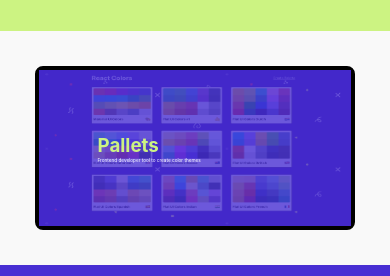
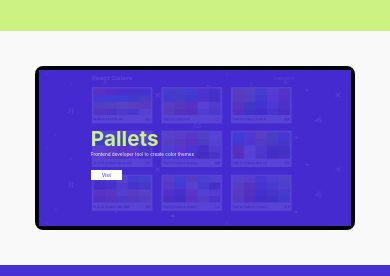
Before and after one commit to 54JIN/personal-website, a React (Create React App) app: page / in a window 390 px wide. Shown: the part 710-986 px from the top of the page. Built offline with nearby package versions, Linux system fonts and the light colour scheme.

Commit message:
Added Button, Title, and description responsive to data on Projects

```diff
--- a/src/App.js
+++ b/src/App.js
@@ -25,15 +25,21 @@ function App() {
   const NoteworthyProjects = [
     {
       image: pallets,
-      title: "1"
+      title: "Pallets",
+      description: "Frontend developer tool to create color themes",
+      link: "https://54jin.github.io/color-project/"
     },
     {
       image: pallets,
-      title: "2"
+      title: "Pallets",
+      description: "Frontend developer tool to create color themes",
+      link: "https://54jin.github.io/color-project/"
     },
     {
       image: pallets,
-      title: "3"
+      title: "Pallets",
+      description: "Frontend developer tool to create color themes",
+      link: "https://54jin.github.io/color-project/"
     },
   ]
 
--- a/src/Carousel.css
+++ b/src/Carousel.css
@@ -16,45 +16,13 @@
   border-radius: 8px;
 }
 
-.carousel-overlay {
-  width: 80vw;
-  height: 40vw;
-  background-color: rgba(72, 47, 211, 0.8);
-}
-
 .carousel-container {
     width: 80vw;
-    /* max-width: 700px; */
-    /* height: 40vw; */
-    /* background-color: #482FD3; */
-    display: flex;
-    position: absolute;
-    margin-bottom: 15vw;
-  }
-
-.carousel-container-content {
-  /* width: 40vw; */
     height: 40vw;
     display: flex;
     position: absolute;
-  flex-direction: column;
-  align-items: flex-start;
-  justify-content: center;
-  margin-left: 15vw;
-}
-
-.carousel-container-content h1{
-  color: #CCF382;
-  font-size: 4.8vw;
-  margin-top: 0px;
-  margin-bottom: 0px;
-}
-
-.carousel-container-content p{
-  color: #FFFFFF;
-  font-size: 1.2vw;
-  margin-top: 0px;
-  margin-bottom: 0px;
+    /* margin-bottom: 15vw; */
+    align-items: center;
 }
 
 .carousel {
@@ -73,12 +41,6 @@
   flex-direction: column;
   flex: 1 0 100%;
   scroll-snap-align: start;
-  }
-
-  .carousel-item img {
-    height: 40vw;
-    width: 100%;
-    /* object-fit: cover; */
 }
 
 .carousel-btn {
@@ -108,12 +70,6 @@
   width: 0px;
 }
 
-  /* @media only screen and (min-width: 1201px) {
-    .carousel-container {
-        display: none;
-    }
-  } */
-
   @media only screen and (max-width: 1000px) {
     .carousel-btn {
       display: none;
--- a/src/Carousel.js
+++ b/src/Carousel.js
@@ -35,20 +35,13 @@ const Carousel = ({ images }) => {
           <div className="carousel" ref={carousel}>
               {images.map((img, idx) => (
                 <div className="carousel-item" key={`${idx}-${img.title}`}>
-                  <Noteworthy image={img.image} />
+                  <Noteworthy image={img.image} title={img.title} description={img.description} link={img.link}/>
                 </div>
               ))}
           </div>
           <div className="carousel-container">
-            <div className="carousel-container-2">
-              <div className="carousel-overlay"></div>
-              <div className="carousel-btn left-btn" onClick={() => incrementCarousel(-1)}/>
-              <div className="carousel-btn right-btn" onClick={() => incrementCarousel(1)}/>
-            </div>
-            <div className="carousel-container-content">
-                <h1>Pallets</h1>
-                <p>Frontend developer tool to create color themes</p>
-            </div>
+            <div className="carousel-btn left-btn" onClick={() => incrementCarousel(-1)}/>
+            <div className="carousel-btn right-btn" onClick={() => incrementCarousel(1)}/>
           </div>
         </div>
       </div>
--- a/src/Noteworthy.css
+++ b/src/Noteworthy.css
@@ -1,22 +1,71 @@
-@media only screen and (max-width: 1200px) {
 .Noteworthy {
     display: flex;
-        justify-content: center;
-        /* width: 80vw; */
     width: 100%;
 }
-    .Noteworthy img{
+
+.Noteworthy-image {
+    display: flex;
     width: 100%;
 }
+
+.Noteworthy-image img{
+    height: 40vw;
+    width: 100%;
 }
 
-/* @media only screen and (max-width: 600px) {
-    .Noteworthy {
+.Noteworthy-overlay {
+    position: absolute;
     display: flex;
-        justify-content: center;
-        width: 80vw;
-    }
-    .Noteworthy img{
     width: 100%;
 }
-} */
+
+.Noteworthy-overlay-wrapper {
+    display: flex;
+}
+
+.image-overlay {
+    width: 80vw;
+    height: 40vw;
+    background-color: rgba(72, 47, 211, 0.9);
+}
+
+.Noteworthy-container-content {
+    position: absolute;
+    display: flex;
+    flex-direction: column;
+    justify-content: center;
+    margin-left: 13.3vw;
+    width: 100%;
+    height: 100%;
+}
+
+.Noteworthy-container-content h1{
+    color: #CCF382;
+    font-size: 5.3vw;
+    margin-top: 0px;
+    margin-bottom: 0px;
+}
+
+.Noteworthy-container-content p{
+    color: #FFFFFF;
+    font-size: 1.2vw;
+    margin-top: 0px;
+    margin-bottom: 0px;
+}
+
+.Noteworthy-container-content a{
+    width: 8vw;
+    height: 2.5vw;
+    margin-top: 1vw;
+    z-index: 999;
+}
+
+.Noteworthy-container-content button{
+    background-color: #FFFFFF;
+    border: none;
+    width: 8vw;
+    height: 2.5vw;
+    font-size: 1.2vw;
+    color: #482FD3;
+    cursor: pointer;
+}
--- a/src/Noteworthy.js
+++ b/src/Noteworthy.js
@@ -5,7 +5,19 @@ class Noteworthy extends Component {
     render() {
         return(
             <div className="Noteworthy">
-                <img src={this.props.image} alt="logo" />
+                <div className="Noteworthy-image">
+                    <img src={this.props.image} alt="logo" />
+                </div>
+                <div className="Noteworthy-overlay">
+                    <div className="Noteworthy-overlay-wrapper">
+                        <div className="image-overlay"></div>
+                    </div>
+                    <div className="Noteworthy-container-content">
+                        <h1>{this.props.title}</h1>
+                        <p>{this.props.description}</p>
+                        <a href={this.props.link} target="_blank" rel="noreferrer"><button>Visit</button></a>
+                    </div>
+                </div>
             </div>
         );
     }
```
Lines whose indentation alone changed are shown as unchanged.
